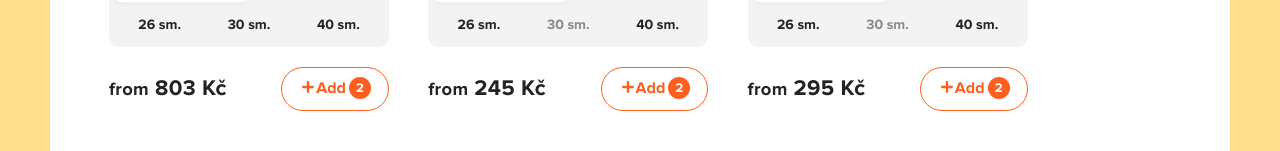
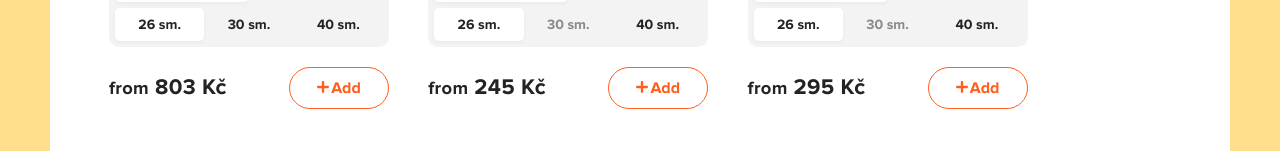
Before and after one commit to Aringoaway/Pizza-React-App, a React (Create React App) app: page / in a window 1280 px wide. Shown: the part 649-800 px from the top of the page. Built offline with nearby package versions, Linux system fonts and the light colour scheme; data requests are answered from the project's data file.

Commit message:
refactor Button, add addedCount, add PropTupes for count and onClick fn for adding pizza to Cart

```diff
--- a/src/components/PizzaBlock/index.jsx
+++ b/src/components/PizzaBlock/index.jsx
@@ -2,21 +2,35 @@ import React, {useState} from 'react';
 // import ContentLoader from 'react-content-loader';
 import PropTypes from 'prop-types';
 import classNames from 'classnames'
+import Button from "../Button";
 
 // import LoadingBlock from "./LoadingBlock";
 
-function PizzaBlock({ name, imageUrl, price, types, sizes, isLoading }) {
+function PizzaBlock({ id, name, imageUrl, price, types, sizes, onClickAddPizza, addedCount }) {
     const availableTypes = ["thin", "traditional"];
     const availableSizes = [26, 30, 40];
     const [activeType, setActiveType] = useState(types[0]);
-    const [activeSize, setActiveSize] = useState(sizes[0]);
+    const [activeSize, setActiveSize] = useState(0);
 
     const onSelectType = (index) => {
         setActiveType(index)
-    }
+    };
+
     const onSelectSize = (index) => {
         setActiveSize(index)
-    }
+    };
+
+    const OnAddPizza = () => {
+        const obj = {
+            id,
+            name,
+            imageUrl,
+            price,
+            size: availableSizes[activeSize],
+            type: availableTypes[activeType]
+        }
+        onClickAddPizza(obj);
+    };
 
     return(
         <div className="pizza-block">
@@ -58,7 +72,10 @@ function PizzaBlock({ name, imageUrl, price, types, sizes, isLoading }) {
             </div>
             <div className="pizza-block__bottom">
                 <div className="pizza-block__price"> <small>from</small> {price} Kč</div>
-                <div className="button button--outline button--add">
+                <Button
+                    onClick={OnAddPizza}
+                    className="button--add"
+                    outline>
                     <svg
                         width="12"
                         height="12"
@@ -72,8 +89,8 @@ function PizzaBlock({ name, imageUrl, price, types, sizes, isLoading }) {
                         />
                     </svg>
                     <span>Add</span>
-                    <i>2</i>
-                </div>
+                    {addedCount && <i>{addedCount}</i>}
+                </Button>
             </div>
         </div>
     );
@@ -86,6 +103,8 @@ PizzaBlock.propTypes = {
     price: PropTypes.number,
     types: PropTypes.arrayOf(PropTypes.number),
     sizes: PropTypes.arrayOf(PropTypes.number),
+    onAddPizza: PropTypes.func,
+    addedCount: PropTypes.number,
 };
 
 PizzaBlock.defaultProps = {
```
